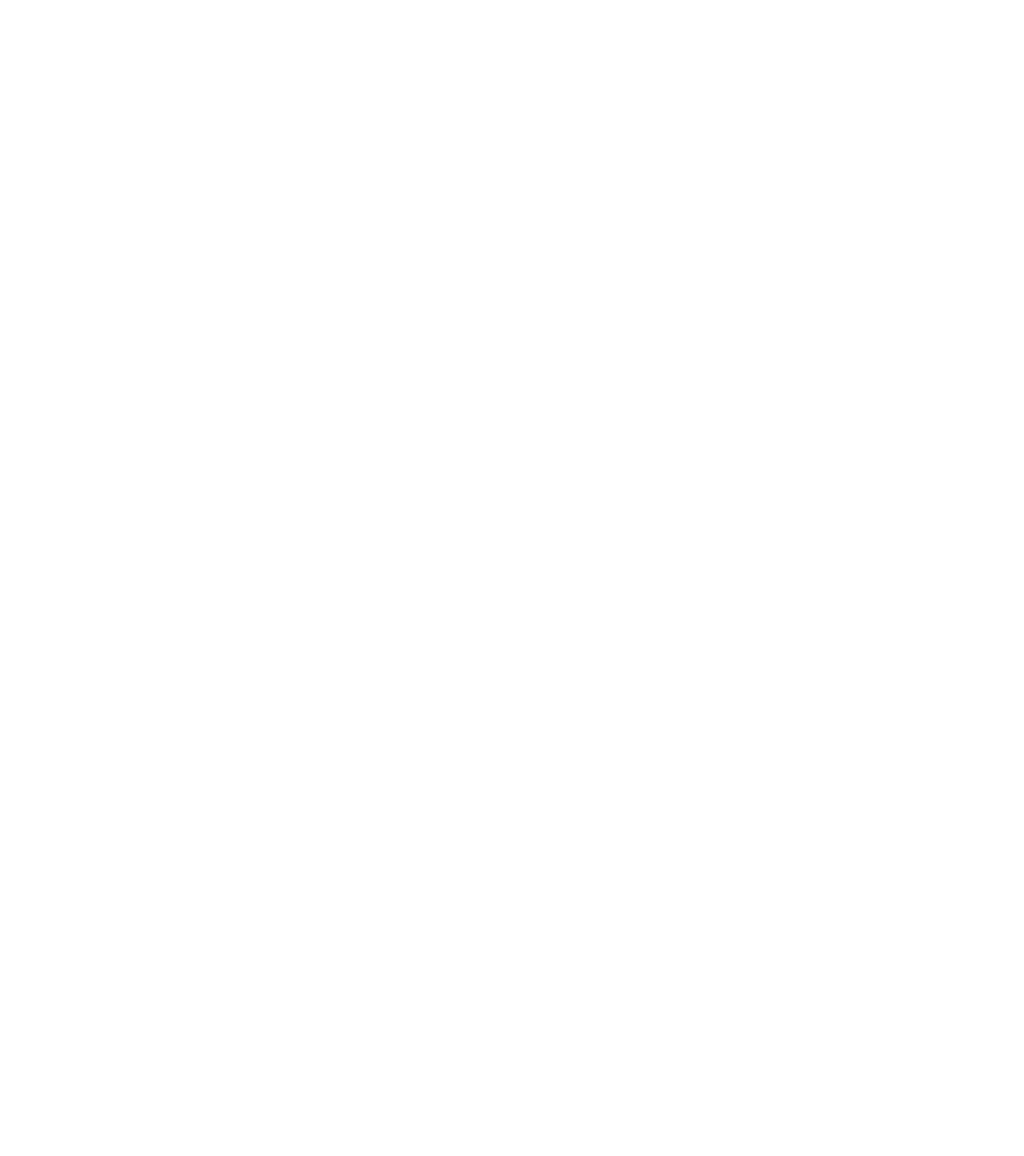
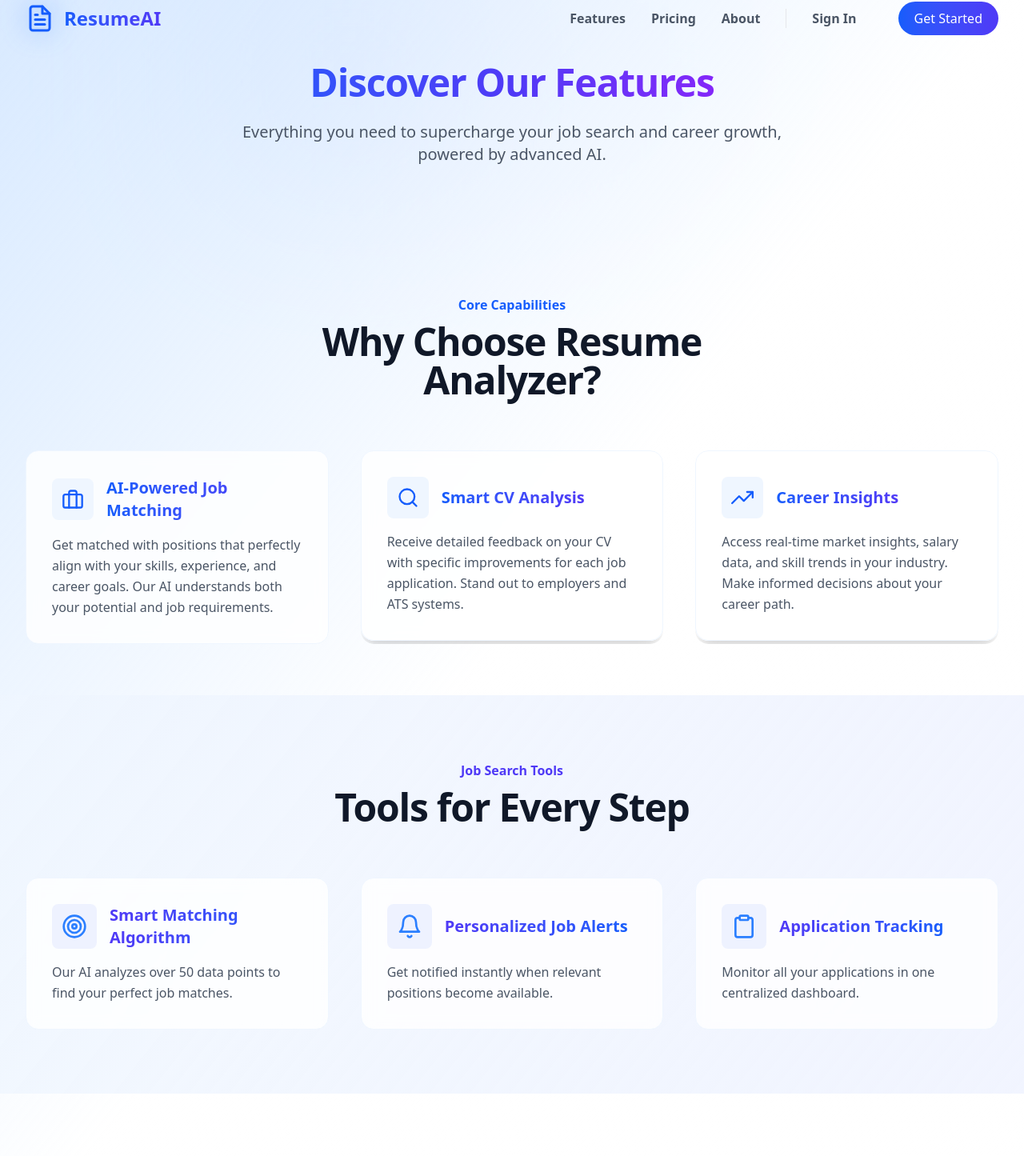
Before and after one commit to olti18/resume-analyzer-ui, a React (Vite) app: page /features in a window 1280 px wide. Before the commit this address had no page. Shown: the part 17-1462 px from the top of the page at 80% size. Before the commit the page ends 800 px from the top, so only its background shows below. Built offline with nearby package versions, Linux system fonts and the light colour scheme.

Commit message:
feat: update favicon, title, and add FeaturesPage component with job search features

```diff
--- a/index.html
+++ b/index.html
@@ -3,9 +3,10 @@
   <head>
     <meta charset="UTF-8" />
     <!-- Replace the favicon -->
-    <link rel="icon" type="image/svg+xml" href="/resume-icon.svg" />
+     <link rel="icon" type="image/png" href="/Photos/cv.png " />
+
     <meta name="viewport" content="width=device-width, initial-scale=1.0" />
-    <title>Vite + React</title>
+    <title>CV&Job matcher</title>
     <link
       href="https://fonts.googleapis.com/css2?family=Inter:wght@400;500;600;700&display=swap"
       rel="stylesheet"
--- a/src/App.jsx
+++ b/src/App.jsx
@@ -15,6 +15,8 @@ import ProtectedRoute from "./components/ProtectedRoute";
 import { Toaster } from 'react-hot-toast';
 import CvManager from './components/CvManager';
 import CvUpload from './components/CvUpload';
+import FeaturesPage from "./components/FeaturesPage";
+
 
 import "./App.css";
 import JobRecommendations from "./components/JobRecommendations";
@@ -29,6 +31,7 @@ function App() {
         <Routes>
 
           {/* Public Routes */}
+          <Route path="/features" element={<FeaturesPage />} />
           <Route path="/" element={<LandingPage />} />
           <Route path="/login" element={<LoginForm />} />
           <Route path="/register" element={<RegisterForm />} />
@@ -49,6 +52,7 @@ function App() {
           <Route path="/history" element={<div>History</div>} />
           <Route path="/" element={<CvUpload />} />
           <Route path="/manage-cv" element={<CvManager />} />
+          {/* <Route path="/features" element={<FeaturesPage />} /> */}
           {/* <Route path="/cv-upload" element={<CvUpload />} /> */}
         </Routes>
       </Router>
--- /dev/null
+++ b/src/components/FeaturesPage.jsx
@@ -0,0 +1,186 @@
+import { motion } from "framer-motion";
+import { Link } from "react-router-dom";
+import Navbar from "./Navbar";
+import {
+  FiBriefcase,
+  FiSearch,
+  FiTrendingUp,
+  FiTarget,
+  FiBell,
+  FiClipboard,
+} from "react-icons/fi";
+
+const features = [
+  {
+    name: "AI-Powered Job Matching",
+    description:
+      "Get matched with positions that perfectly align with your skills, experience, and career goals. Our AI understands both your potential and job requirements.",
+    icon: <FiBriefcase className="w-7 h-7" />,
+  },
+  {
+    name: "Smart CV Analysis",
+    description:
+      "Receive detailed feedback on your CV with specific improvements for each job application. Stand out to employers and ATS systems.",
+    icon: <FiSearch className="w-7 h-7" />,
+  },
+  {
+    name: "Career Insights",
+    description:
+      "Access real-time market insights, salary data, and skill trends in your industry. Make informed decisions about your career path.",
+    icon: <FiTrendingUp className="w-7 h-7" />,
+  },
+];
+
+const jobFeatures = [
+  {
+    title: "Smart Matching Algorithm",
+    description:
+      "Our AI analyzes over 50 data points to find your perfect job matches.",
+    icon: <FiTarget className="w-8 h-8 text-blue-500" />,
+  },
+  {
+    title: "Personalized Job Alerts",
+    description:
+      "Get notified instantly when relevant positions become available.",
+    icon: <FiBell className="w-8 h-8 text-blue-500" />,
+  },
+  {
+    title: "Application Tracking",
+    description:
+      "Monitor all your applications in one centralized dashboard.",
+    icon: <FiClipboard className="w-8 h-8 text-blue-500" />,
+  },
+];
+
+export default function FeaturesPage() {
+  return (
+    <div className="min-h-screen bg-gradient-to-br from-blue-200/60 via-white to-indigo-150/60">
+      <Navbar />
+      {/* Hero Section */}
+      <div className="relative py-24">
+        <div className="absolute inset-0 -z-10">
+          <div className="absolute right-1/2 bottom-0 w-[400px] h-[400px] transform-gpu blur-[120px] bg-gradient-to-r from-blue-200/60 to-indigo-300/60 opacity-70 animate-blob"></div>
+          <div className="absolute left-1/2 top-0 w-[400px] h-[400px] transform-gpu blur-[120px] bg-gradient-to-r from-indigo-200/60 to-blue-300/60 opacity-70 animate-blob animation-delay-2000"></div>
+        </div>
+        <div className="mx-auto max-w-3xl px-4 text-center">
+          <motion.h1
+            initial={{ opacity: 0, y: 20 }}
+            animate={{ opacity: 1, y: 0 }}
+            className="text-5xl font-bold tracking-tight bg-clip-text text-transparent bg-gradient-to-r from-blue-600 via-indigo-600 to-purple-600"
+          >
+            Discover Our Features
+          </motion.h1>
+          <motion.p
+            initial={{ opacity: 0, y: 20 }}
+            animate={{ opacity: 1, y: 0 }}
+            transition={{ delay: 0.2 }}
+            className="mt-6 text-xl text-gray-600"
+          >
+            Everything you need to supercharge your job search and career growth, powered by advanced AI.
+          </motion.p>
+        </div>
+      </div>
+
+      {/* Main Features */}
+      <div className="mx-auto max-w-7xl px-6 lg:px-8 py-16">
+        <motion.div
+          initial={{ opacity: 0, y: 20 }}
+          whileInView={{ opacity: 1, y: 0 }}
+          transition={{ duration: 0.6 }}
+          className="text-center max-w-2xl mx-auto mb-16"
+        >
+          <h2 className="text-base font-semibold leading-7 text-blue-600">
+            Core Capabilities
+          </h2>
+          <p className="mt-2 text-4xl font-bold tracking-tight text-gray-900 sm:text-5xl">
+            Why Choose Resume Analyzer?
+          </p>
+        </motion.div>
+        <div className="grid grid-cols-1 md:grid-cols-3 gap-10">
+          {features.map((feature, idx) => (
+            <motion.div
+              key={feature.name}
+              initial={{ opacity: 0, y: 20 }}
+              whileInView={{ opacity: 1, y: 0 }}
+              transition={{ delay: idx * 0.15 }}
+              className="relative group rounded-2xl overflow-hidden"
+            >
+              <div className="absolute -inset-2 rounded-lg bg-gradient-to-r from-blue-100/50 to-indigo-100/50 opacity-0 group-hover:opacity-100 transition-all duration-300 blur-xl" />
+              <div className="relative p-8 bg-white/80 backdrop-blur-sm rounded-2xl shadow-xl transition-all duration-300 group-hover:shadow-2xl border border-blue-50">
+                <div className="flex items-center gap-4 mb-4">
+                  <div className="p-3 rounded-lg bg-blue-50 text-blue-600">
+                    {feature.icon}
+                  </div>
+                  <h3 className="text-xl font-semibold bg-gradient-to-r from-blue-600 to-indigo-600 bg-clip-text text-transparent">
+                    {feature.name}
+                  </h3>
+                </div>
+                <p className="text-gray-600 leading-relaxed">
+                  {feature.description}
+                </p>
+              </div>
+            </motion.div>
+          ))}
+        </div>
+      </div>
+
+      {/* Job Search Features */}
+      <div className="bg-gradient-to-r from-blue-50/80 to-indigo-50/80 py-20">
+        <div className="mx-auto max-w-7xl px-6 lg:px-8">
+          <motion.div
+            initial={{ opacity: 0, y: 20 }}
+            whileInView={{ opacity: 1, y: 0 }}
+            transition={{ duration: 0.6 }}
+            className="text-center max-w-2xl mx-auto mb-16"
+          >
+            <h2 className="text-base font-semibold leading-7 text-indigo-600">
+              Job Search Tools
+            </h2>
+            <p className="mt-2 text-4xl font-bold tracking-tight text-gray-900 sm:text-5xl">
+              Tools for Every Step
+            </p>
+          </motion.div>
+          <div className="grid grid-cols-1 md:grid-cols-3 gap-10">
+            {jobFeatures.map((feature, idx) => (
+              <motion.div
+                key={feature.title}
+                initial={{ opacity: 0, y: 20 }}
+                whileInView={{ opacity: 1, y: 0 }}
+                transition={{ delay: idx * 0.15 }}
+                className="relative group rounded-2xl overflow-hidden"
+              >
+                <div className="absolute -inset-2 rounded-lg bg-gradient-to-r from-blue-100/50 to-indigo-100/50 opacity-0 group-hover:opacity-100 transition-all duration-300 blur-xl" />
+                <div className="relative p-8 bg-white/80 backdrop-blur-sm rounded-2xl shadow-xl transition-all duration-300 group-hover:shadow-2xl border border-blue-50">
+                  <div className="flex items-center gap-4 mb-4">
+                    <div className="p-3 rounded-lg bg-indigo-50 text-blue-600">
+                      {feature.icon}
+                    </div>
+                    <h3 className="text-xl font-semibold bg-gradient-to-r from-indigo-600 to-blue-600 bg-clip-text text-transparent">
+                      {feature.title}
+                    </h3>
+                  </div>
+                  <p className="text-gray-600 leading-relaxed">
+                    {feature.description}
+                  </p>
+                </div>
+              </motion.div>
+            ))}
+          </div>
+        </div>
+      </div>
+
+      {/* CTA */}
+      <div className="py-20 text-center">
+        <Link
+          to="/register"
+          className="inline-flex items-center gap-2 px-10 py-4 rounded-full bg-gradient-to-r from-blue-600 to-indigo-600 text-white font-semibold shadow-lg shadow-blue-500/25 hover:shadow-xl hover:scale-105 transition-all duration-300"
+        >
+          Get Started Free
+          <svg className="w-5 h-5" viewBox="0 0 20 20" fill="currentColor">
+            <path fillRule="evenodd" d="M3 10a.75.75 0 01.75-.75h10.638L10.23 5.29a.75.75 0 111.04-1.08l5.5 5.25a.75.75 0 010 1.08l-5.5 5.25a.75.75 0 11-1.04-1.08l4.158-3.96H3.75A.75.75 0 013 10z" clipRule="evenodd" />
+          </svg>
+        </Link>
+      </div>
+    </div>
+  );
+}
```
Also changed, not shown: Photos/cv.png (added).
